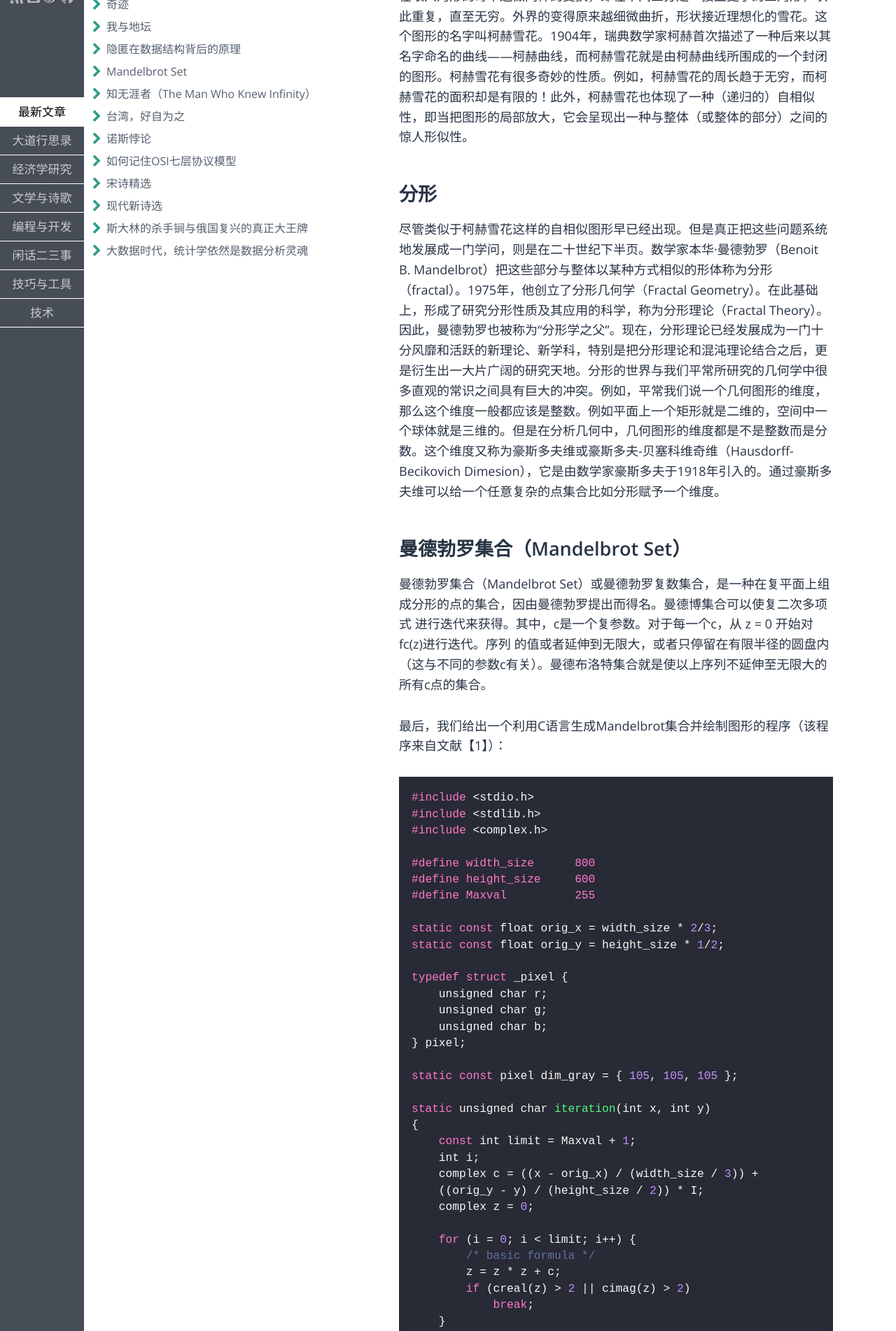
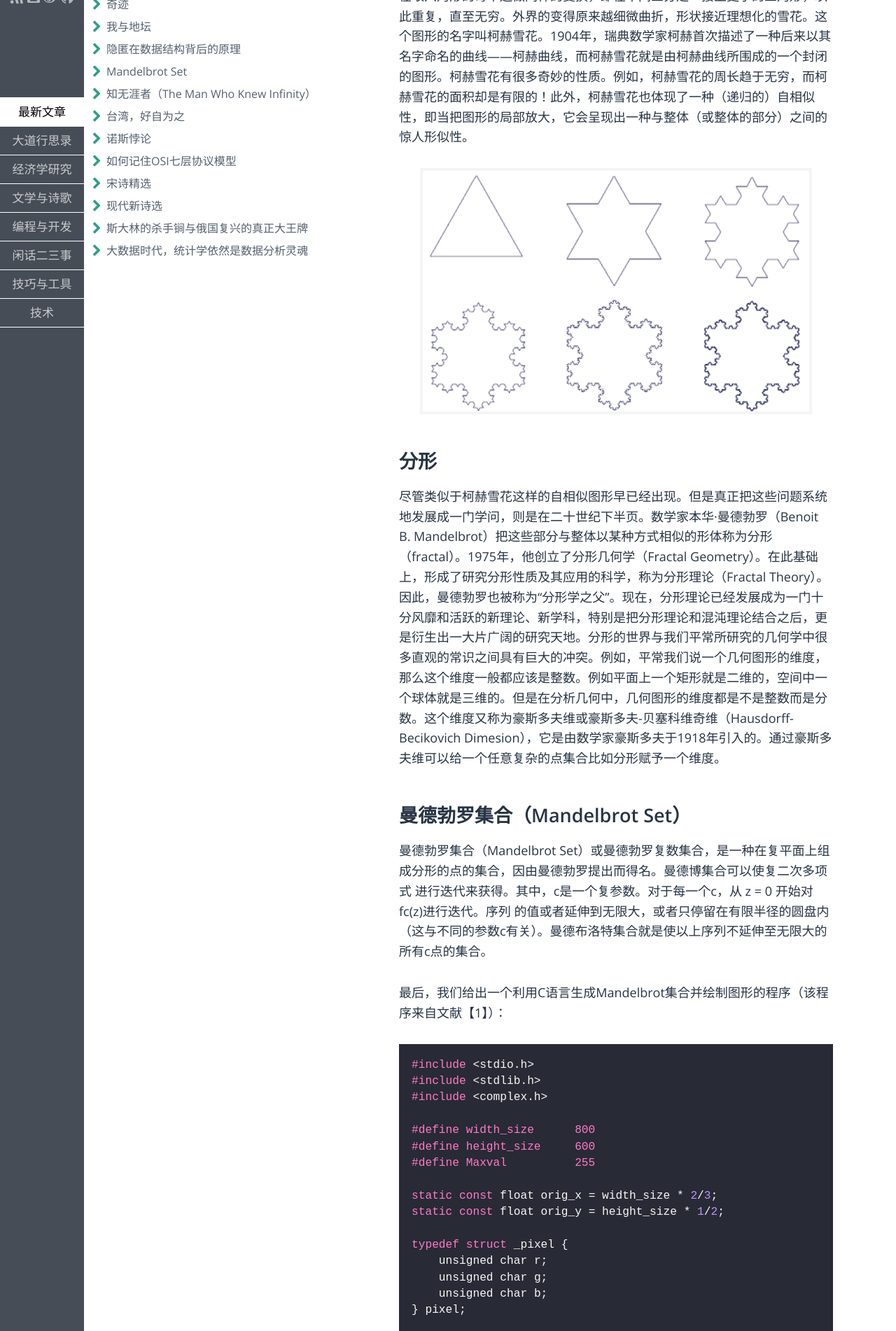
Before and after one commit to fzuo/baimafujinji, a Jekyll site: the page built from _posts/tech/2016-03-11-mandelbrot-set.md, in a window 1280 px wide. Shown: the part 346-2248 px from the top of the page at 70% size. Built offline with Jekyll 4.4.1, drawn with Linux system fonts in a browser that asks for light colours; some web fonts are replaced; our own code applies the rules of GitHub Pages for plain Markdown files.

Commit message:
Update 2016-03-11-mandelbrot-set.md

```diff
--- a/_posts/tech/2016-03-11-mandelbrot-set.md
+++ b/_posts/tech/2016-03-11-mandelbrot-set.md
@@ -5,6 +5,10 @@
 ## 从科赫雪花谈起
 
 设想一个边长为1的等边三角形（如下图所示），取每边中间的三分之一，接上去一个形状完全相似的但边长为其三分之一的三角形，结果是一个六角形。现在取六角形的每个边做同样的变换，即在中间三分之一接上更小的三角形，以此重复，直至无穷。外界的变得原来越细微曲折，形状接近理想化的雪花。这个图形的名字叫柯赫雪花。1904年，瑞典数学家柯赫首次描述了一种后来以其名字命名的曲线——柯赫曲线，而柯赫雪花就是由柯赫曲线所围成的一个封闭的图形。柯赫雪花有很多奇妙的性质。例如，柯赫雪花的周长趋于无穷，而柯赫雪花的面积却是有限的！此外，柯赫雪花也体现了一种（递归的）自相似性，即当把图形的局部放大，它会呈现出一种与整体（或整体的部分）之间的惊人形似性。
+
+<p align="center">
+<img src="https://fzuo.github.io/assets/img/vs_msb802/mand01.png" width="560">
+</p>
 
 ## 分形
 
@@ -90,6 +94,10 @@ int main()
 
 上述程序所生成的图像结果如下图所示，需要补充说明的是：该图像文件格式为ppm，在Windows下你可以使用Photoshop来查看这种类型的图像文件，在OS X系统下你可以使用免费的GIMP软件来查看它。
 
+<p align="center">
+<img src="https://fzuo.github.io/assets/img/vs_msb802/mand02.png" width="450">
+</p>
+
 -----------------------------
 ### 参考文献：
 
```
